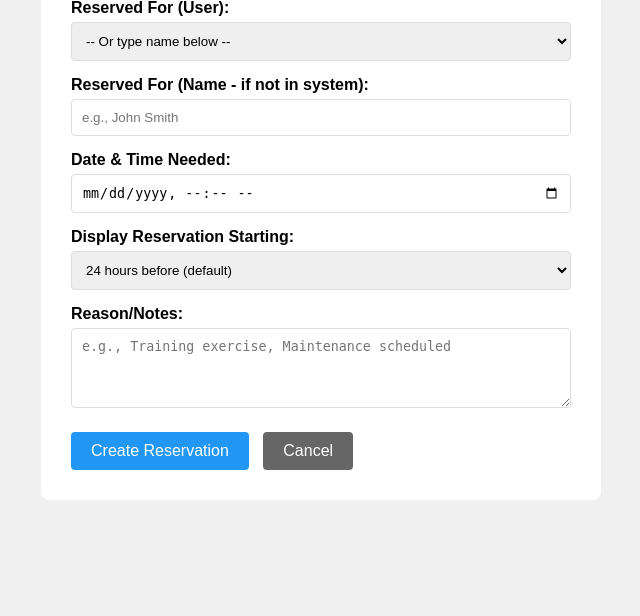
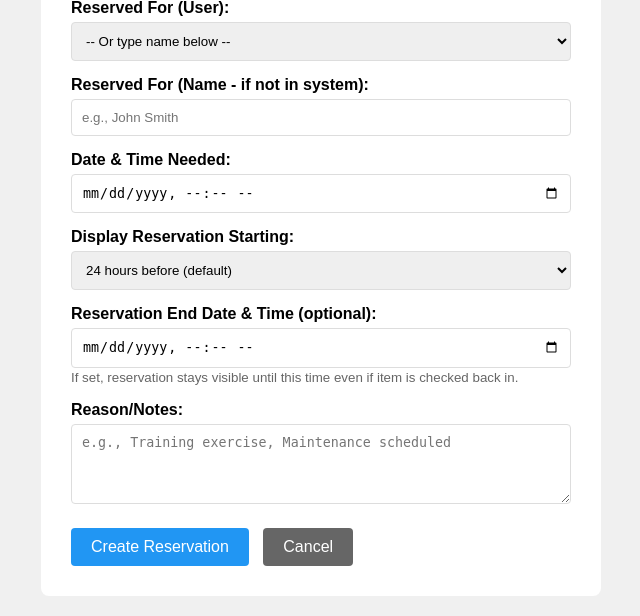
Before and after one commit to sambollman/checkout-system, a Flask app: page /admin/fob/reserve/1 in a window 1280 px wide. Shown: the part 269-885 px from the top of the page, without its empty margins (319-959 px from the left). Before the commit the page ends 769 px from the top, so only its background shows below. Run offline with Flask 3, Linux system fonts and the light colour scheme; the visitor is signed in with stand-in values (Sample User, id 1); data that the repository does not hold is empty.

Commit message:
Add reservation end dates: form field, display on dashboard and admin, persist until end time

```diff
--- a/app.py
+++ b/app.py
@@ -125,13 +125,16 @@ def index():
         FROM reservations r
         LEFT JOIN users u ON r.user_id = u.id
         JOIN key_fobs kf ON r.fob_id = kf.id
-        WHERE datetime(r.reserved_datetime) > datetime(?)
+        WHERE (
+              datetime(r.reserved_datetime) > datetime(?)
+              OR (r.end_datetime IS NOT NULL AND datetime(r.end_datetime) > datetime(?))
+          )
           AND (
               r.display_hours_before = 0
               OR datetime(r.reserved_datetime, '-' || r.display_hours_before || ' hours') <= datetime(?)
           )
     '''
-    reservations = conn.execute(reservations_query, (now.isoformat(), now.isoformat())).fetchall()
+    reservations = conn.execute(reservations_query, (now.isoformat(), now.isoformat(), now.isoformat())).fetchall()
 
 
 
@@ -187,7 +190,15 @@ def index():
                     dt = datetime.fromisoformat(res_dict['reserved_datetime'])
                     if dt.tzinfo is not None:
                         dt = dt.astimezone(chicago_tz)
-                    res_dict['reserved_datetime'] = dt.strftime('%b %d, %Y %H:%M')  # Match checkout format
+                    res_dict['reserved_datetime'] = dt.strftime('%b %d, %Y %H:%M')
+                except:
+                    pass
+            if res_dict.get('end_datetime'):
+                try:
+                    dt = datetime.fromisoformat(res_dict['end_datetime'])
+                    if dt.tzinfo is not None:
+                        dt = dt.astimezone(chicago_tz)
+                    res_dict['end_datetime'] = dt.strftime('%b %d, %Y %H:%M')
                 except:
                     pass
             key_dict['reservation'] = res_dict
@@ -295,14 +306,17 @@ def get_current_status():
         FROM reservations r
         LEFT JOIN users u ON r.user_id = u.id
         JOIN key_fobs kf ON r.fob_id = kf.id
-        WHERE datetime(r.reserved_datetime) > datetime(?)
+        WHERE (
+              datetime(r.reserved_datetime) > datetime(?)
+              OR (r.end_datetime IS NOT NULL AND datetime(r.end_datetime) > datetime(?))
+          )
           AND (
               r.display_hours_before = 0
               OR datetime(r.reserved_datetime, '-' || r.display_hours_before || ' hours') <= datetime(?)
           )
         ORDER BY r.reserved_datetime ASC
     '''
-    reservations = conn.execute(reservations_query, (now.isoformat(), now.isoformat())).fetchall()
+    reservations = conn.execute(reservations_query, (now.isoformat(), now.isoformat(), now.isoformat())).fetchall()
 
     # Format reservation datetimes
     formatted_reservations = []
@@ -1321,10 +1335,21 @@ def admin_dashboard():
         if res_dict['reserved_datetime']:
             try:
                 dt = datetime.fromisoformat(res_dict['reserved_datetime'])
-                # Only include future reservations
-                if dt > now:
-                    if dt.tzinfo is not None:
-                        dt = dt.astimezone(chicago_tz)
+                if dt.tzinfo is not None:
+                    dt = dt.astimezone(chicago_tz)
+
+                # Include if future start OR has future end_datetime
+                end_dt = None
+                if res_dict.get('end_datetime'):
+                    try:
+                        end_dt = datetime.fromisoformat(res_dict['end_datetime'])
+                        if end_dt.tzinfo is not None:
+                            end_dt = end_dt.astimezone(chicago_tz)
+                        res_dict['end_datetime'] = end_dt.strftime('%a, %b %d at %I:%M %p')
+                    except:
+                        pass
+
+                if dt > now or (end_dt and end_dt > now):
                     res_dict['reserved_datetime'] = dt.strftime('%a, %b %d at %I:%M %p')
                     reservations.append(res_dict)
             except:
@@ -1847,6 +1872,7 @@ def reserve_fob(fob_id):
         user_id = request.form.get('user_id') or None
         reserved_for_name = request.form.get('reserved_for_name')
         reserved_datetime = request.form.get('reserved_datetime')
+        end_datetime = request.form.get('end_datetime') or None
         display_hours_before = int(request.form.get('display_hours_before', 24))
         reason = request.form.get('reason')
         created_by = session.get('username', 'admin')
@@ -1856,10 +1882,20 @@ def reserve_fob(fob_id):
         dt = datetime.strptime(reserved_datetime, '%Y-%m-%dT%H:%M')
         dt = chicago_tz.localize(dt)
 
+        # Convert end_datetime if provided
+        end_dt_iso = None
+        if end_datetime:
+            try:
+                end_dt = datetime.strptime(end_datetime, '%Y-%m-%dT%H:%M')
+                end_dt = chicago_tz.localize(end_dt)
+                end_dt_iso = end_dt.isoformat()
+            except:
+                pass
+
         conn.execute('''
-            INSERT INTO reservations (fob_id, user_id, reserved_for_name, reserved_datetime, display_hours_before, reason, created_by)
-            VALUES (?, ?, ?, ?, ?, ?, ?)
-        ''', (fob_id, user_id, reserved_for_name, dt.isoformat(), display_hours_before, reason, created_by))
+            INSERT INTO reservations (fob_id, user_id, reserved_for_name, reserved_datetime, display_hours_before, reason, created_by, end_datetime)
+            VALUES (?, ?, ?, ?, ?, ?, ?, ?)
+        ''', (fob_id, user_id, reserved_for_name, dt.isoformat(), display_hours_before, reason, created_by, end_dt_iso))
         conn.commit()
         conn.close()
 
--- a/database.py
+++ b/database.py
@@ -77,6 +77,7 @@ def init_db():
             reason TEXT,
             created_at TEXT DEFAULT CURRENT_TIMESTAMP,
             created_by TEXT,
+            end_datetime TEXT,
             FOREIGN KEY (fob_id) REFERENCES key_fobs (id),
             FOREIGN KEY (user_id) REFERENCES users (id)
         )
--- a/templates/admin.html
+++ b/templates/admin.html
@@ -620,7 +620,8 @@
                 <tr>
                     <th>Vehicle/Equipment</th>
                     <th>Reserved For</th>
-                    <th>Reserved Time</th>
+                    <th>Start Time</th>
+                    <th>End Time</th>
                     <th>Display Starting</th>
                     <th>Reason</th>
                     <th>Created By</th>
@@ -641,6 +642,7 @@
                         {% endif %}
                     </td>
                     <td>{{ res.reserved_datetime }}</td>
+                    <td>{{ res.end_datetime or '—' }}</td>
                     <td>{{ res.display_hours_before }} hours before</td>
                     <td>{{ res.reason or '—' }}</td>
                     <td>{{ res.created_by }}</td>
--- a/templates/reserve_fob.html
+++ b/templates/reserve_fob.html
@@ -99,6 +99,10 @@
 
 
 
+            <label>Reservation End Date & Time (optional):</label>
+            <input type="datetime-local" name="end_datetime">
+            <small style="color: #666;">If set, reservation stays visible until this time even if item is checked back in.</small>
+
             <label>Reason/Notes:</label>
             <textarea name="reason" placeholder="e.g., Training exercise, Maintenance scheduled"></textarea>
 
```
Also changed, not shown: templates/index.html (+16 -8 lines).
